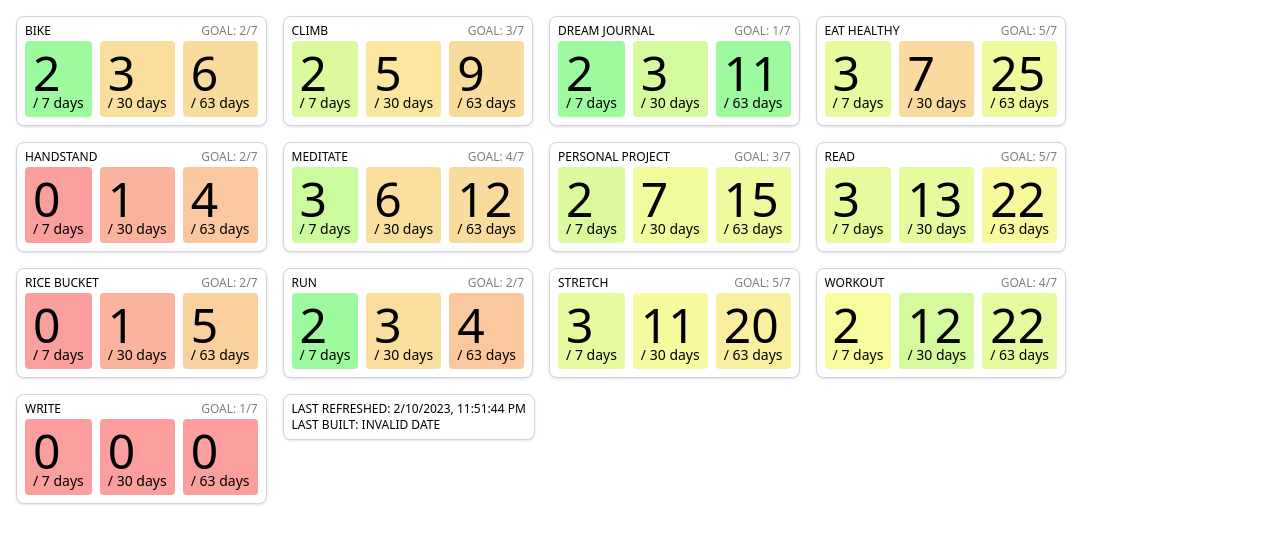
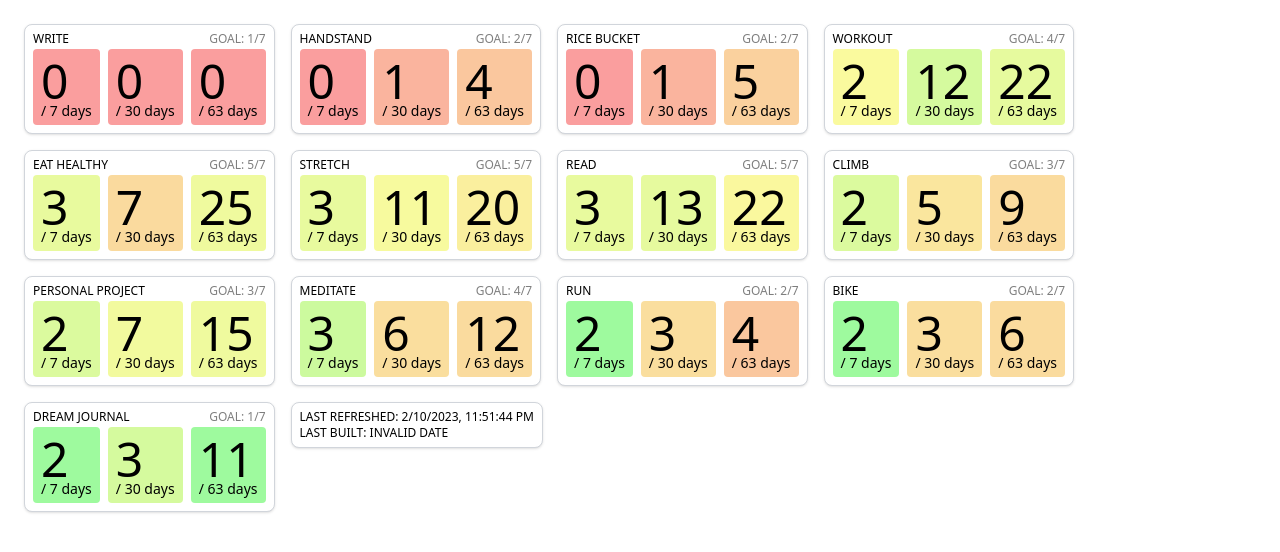
Before and after one commit to pbayer8/notion_habits, a Svelte app: page / in a window 1280 px wide. Shown: the top 552 px of the page. Built offline with nearby package versions, Linux system fonts and the light colour scheme.

Commit message:
sort by worst

```diff
--- a/src/App.svelte
+++ b/src/App.svelte
@@ -4,10 +4,6 @@
   import CardTitle from "./CardTitle.svelte";
   import { data } from "./habitData";
   import { targetDaysPerWeek, targetPercentages } from "./habitGoals";
-
-  const categories = Object.keys(data[0].checks)
-    .sort()
-    .filter((k) => targetDaysPerWeek[k]);
 
   const dateRanges = [
     { name: "week", days: 7 },
@@ -40,10 +36,34 @@
     }, {});
     return { name, days, past, numChecks };
   });
+  const calculatePercentages = (category: string) => {
+    const percentages = numChecksByDate.map(({ past, numChecks }) => {
+      const percent = (numChecks[category] || 0) / past.length || 0;
+      const percentOfTarget = percent / targetPercentages[category] || 0;
+      const clampedPercentOfTarget = Math.min(1, percentOfTarget);
+      return clampedPercentOfTarget;
+    });
+    return percentages;
+  };
+  const categories = Object.keys(data[0].checks)
+    .filter((k) => targetDaysPerWeek[k])
+    .sort((category, nextCategory) => {
+      const percentages = calculatePercentages(category);
+      const nextPercentages = calculatePercentages(nextCategory);
+      if (percentages[0] > nextPercentages[0]) return 1;
+      else if (percentages[0] < nextPercentages[0]) return -1;
+      const monthDiff = percentages[1] - nextPercentages[1];
+      const yearDiff = percentages[2] - nextPercentages[2];
+      const totalDiff = monthDiff + yearDiff;
+      if (totalDiff > 0) return 1;
+      else if (totalDiff < 0) return -1;
+      return 0;
+    });
 </script>
 
 <main
-  class="flex flex-wrap items-start justify-start font-sans text-black dark:text-white"
+  class="flex flex-wrap items-start justify-start p-2 font-sans text-black dark:text-white
+  {import.meta.env.DEV ? 'dark:bg-gray-900' : ''}"
 >
   {#each categories as category}
     <Card>
```
